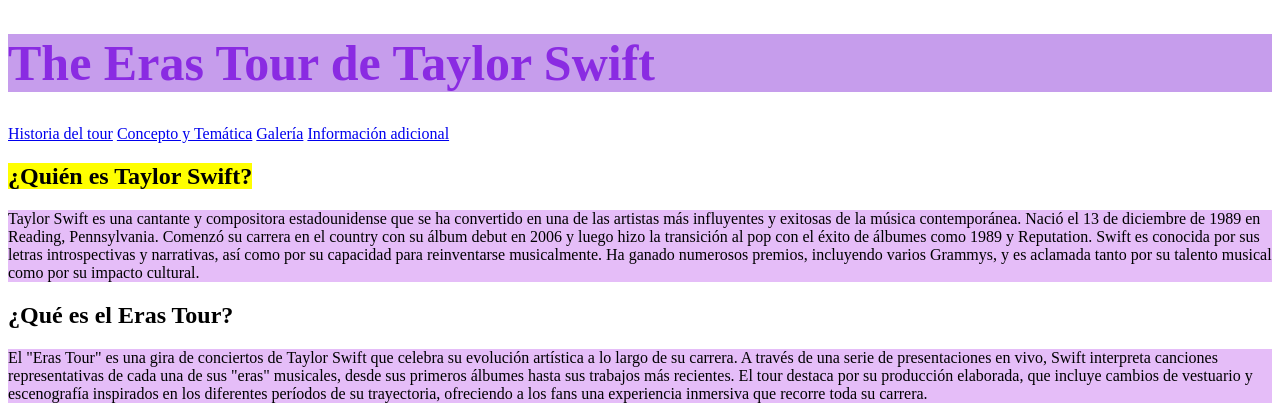
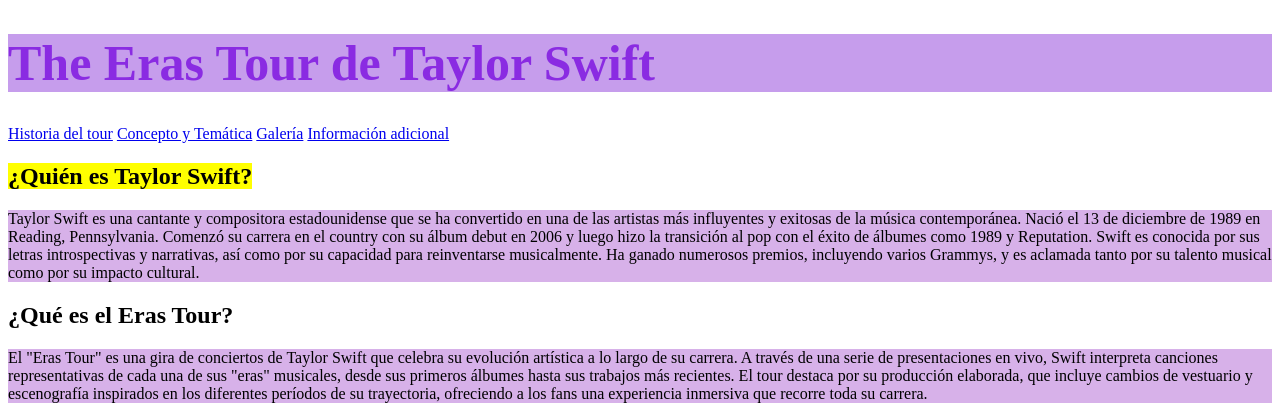
Before and after one commit to jesushsw/erastour2, a plain HTML site: page index.html in a window 1280 px wide. Shown: the top 416 px of the page. Drawn offline with Linux system fonts and the light colour scheme; grey boxes are pictures that could not be loaded.

Commit message:
Se cambiaron tonalidades

```diff
--- a/estilos.css
+++ b/estilos.css
@@ -1,5 +1,5 @@
 .taylor{
-    background-color: rgb(229, 189, 248);
+    background-color: rgb(215, 177, 233);
 }
 
 .hist{
```
